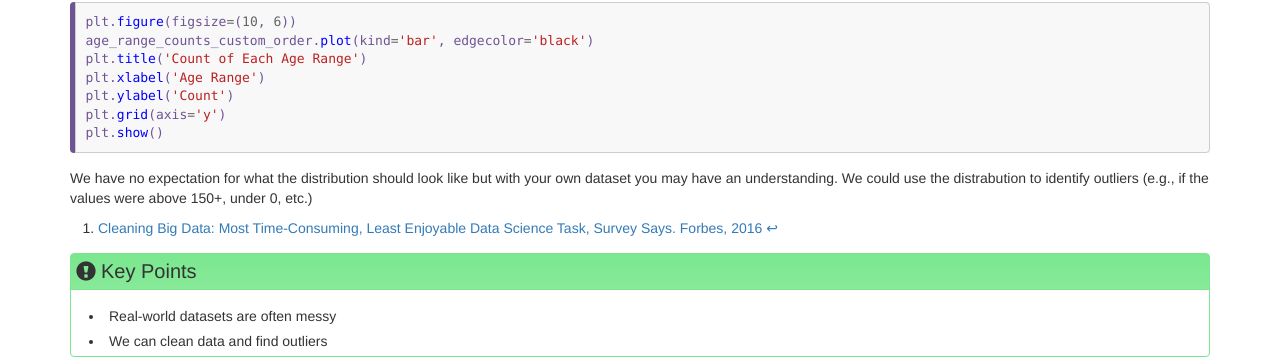
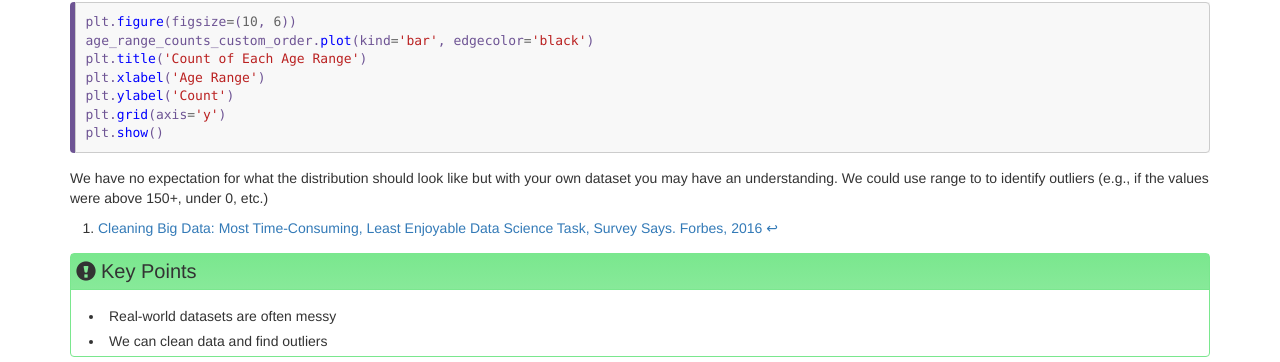
Before and after one commit to RSEjas140/AISSday2, a Jekyll site: the page built from _episodes/15-dealing-with-messy-data.md, in a window 1280 px wide and 900 px high, scrolled down 4265 px. Shown: the part 377-739 px from the top of the window. Built offline with Jekyll 4.4.1, drawn with Linux system fonts in a browser that asks for light colours.

Commit message:
spelling error

````diff
--- a/_episodes/15-dealing-with-messy-data.md
+++ b/_episodes/15-dealing-with-messy-data.md
@@ -237,6 +237,6 @@ plt.grid(axis='y')
 plt.show()
 ```
 
-We have no expectation for what the distribution should look like but with your own dataset you may have an understanding. We could use the distrabution to identify outliers (e.g., if the values were above 150+, under 0, etc.)
+We have no expectation for what the distribution should look like but with your own dataset you may have an understanding. We could use range to to identify outliers (e.g., if the values were above 150+, under 0, etc.)
 
 [^1]: [Cleaning Big Data: Most Time-Consuming, Least Enjoyable Data Science Task, Survey Says. Forbes, 2016](https://www.forbes.com/sites/gilpress/2016/03/23/data-preparation-most-time-consuming-least-enjoyable-data-science-task-survey-says/)
````
